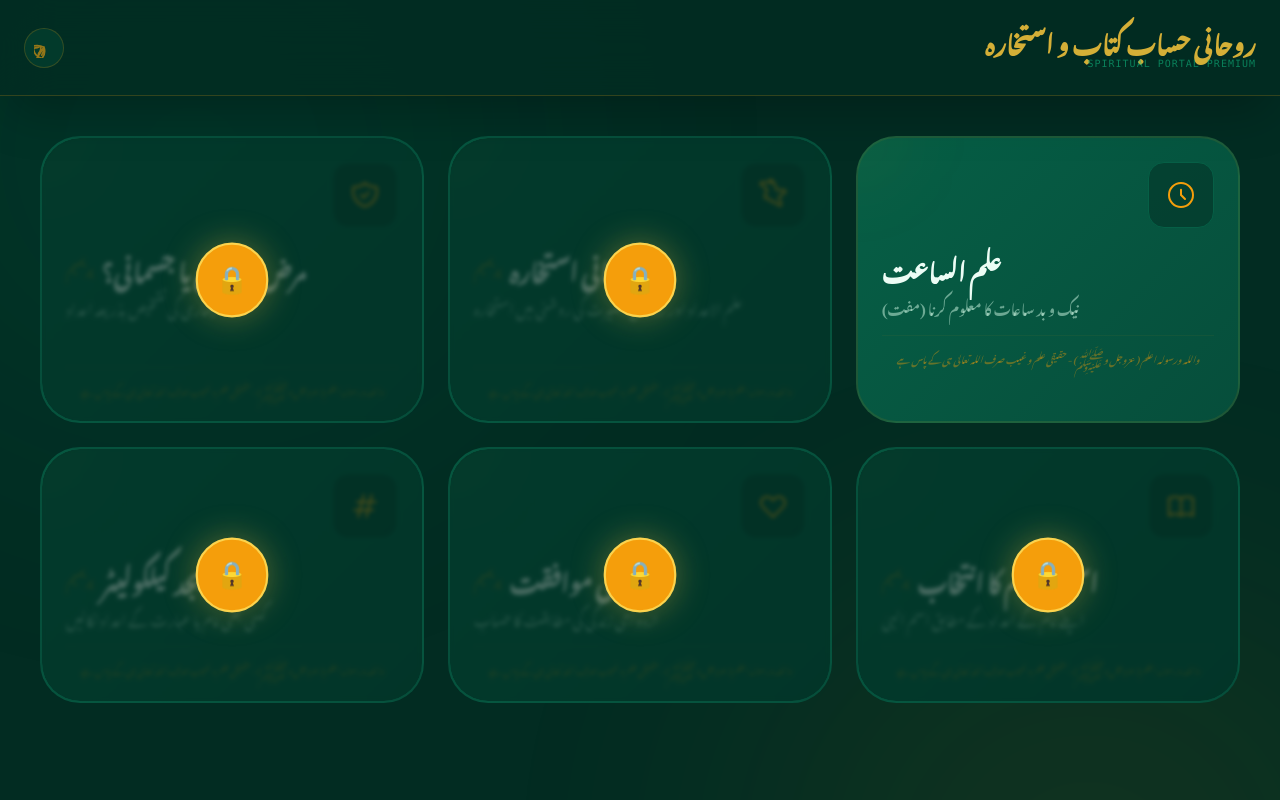
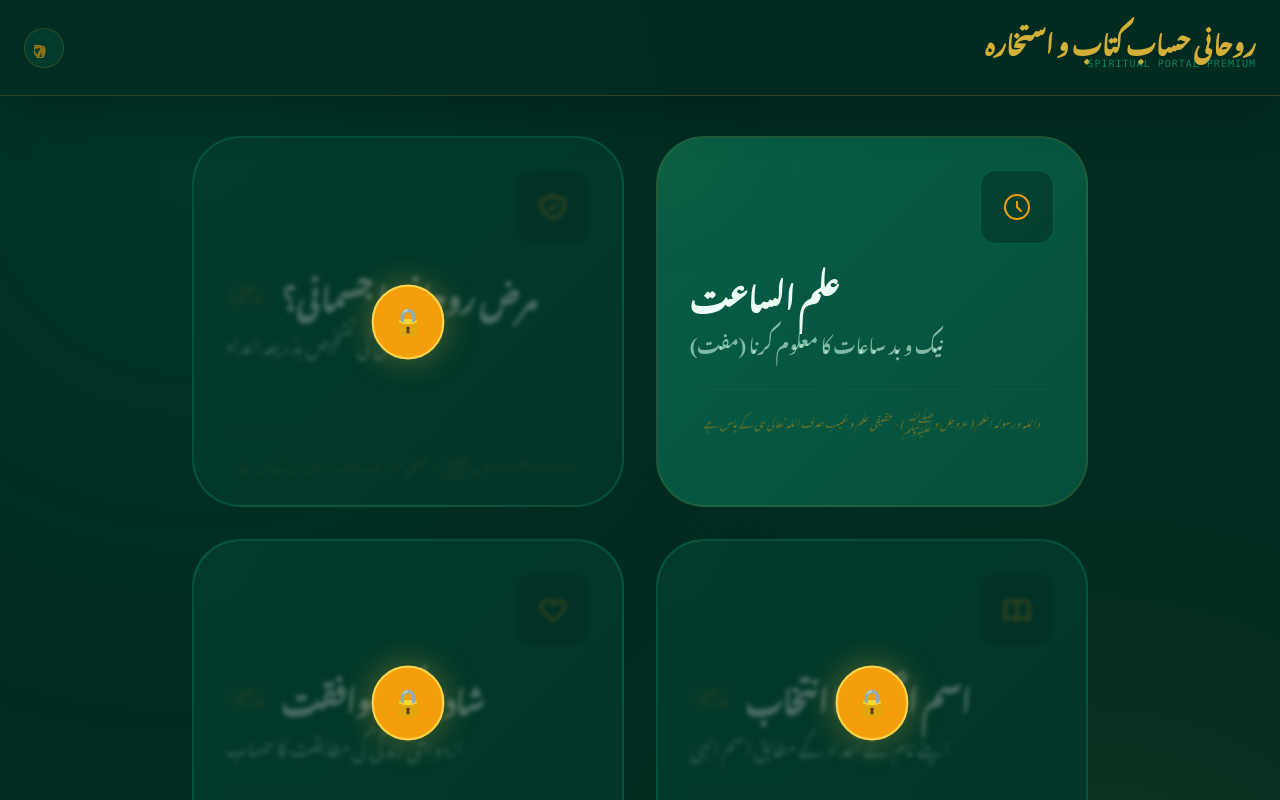
Before and after one commit to hafizmakhmoor51-png/makhmoor-hafiz, a React (Vite) app: page / in a window 1280 px wide. Shown: the top 800 px of the page. Built offline with nearby package versions, Linux system fonts and the light colour scheme; a web font is replaced by a local one.

Commit message:
feat: Remove unused views and related logic
Removes the 'Abjad Calculator' and 'Istikhara AI' views from the application. This includes their entries in the `AppView` enum, their associated components from the main app routing, and any related state or utility functions that are no longer needed.

```diff
--- a/App.tsx
+++ b/App.tsx
@@ -7,9 +7,7 @@ import MarzRohani from './components/MarzRohani';
 import IsmEAzam from './components/IsmEAzam';
 import Saat from './components/Saat';
 import ShadiMuwafiqat from './components/ShadiMuwafiqat';
-import IstikharaAI from './components/IstikharaAI';
 import PremiumModal from './components/PremiumModal';
-import { calculateAbjad } from './utils/abjad';
 
 const App: React.FC = () => {
   const [isUnlocked, setIsUnlocked] = useState<boolean>(false);
@@ -23,10 +21,6 @@ const App: React.FC = () => {
 
   // Shared solar data for global consistency
   const [solarData, setSolarData] = useState<{ sunrise: string; sunset: string } | null>(null);
-
-  // State for simple Abjad calculator view
-  const [calcInput, setCalcInput] = useState('');
-  const [calcResult, setCalcResult] = useState(0);
 
   useEffect(() => {
     const unlocked = localStorage.getItem('spiritual_app_unlocked');
@@ -82,9 +76,7 @@ const App: React.FC = () => {
       case AppView.MARZ_ROHANI: return 'تشخیصِ امراض';
       case AppView.ISM_E_AZAM: return 'انتخابِ اسمِ اعظم';
       case AppView.ILM_US_SAAT: return 'علم الساعات';
-      case AppView.ABJAD_CALC: return 'ابجد کیلکولیٹر';
       case AppView.SHADI_MUWAFIQAT: return 'شادی کی موافقت';
-      case AppView.ISTIKHARA_AI: return 'روحانی استخارہ';
       default: return 'ایپلی کیشن';
     }
   };
@@ -104,29 +96,8 @@ const App: React.FC = () => {
         return <IsmEAzam />;
       case AppView.ILM_US_SAAT:
         return <Saat onUseSaat={handleUseSaat} onSolarDataUpdate={setSolarData} />;
-      case AppView.ABJAD_CALC:
-        return (
-          <div className="max-w-xl mx-auto card-gradient border border-emerald-800 p-8 rounded-2xl animate-fadeIn premium-shadow">
-            <h2 className="text-2xl urdu-text gold-text text-center mb-6">اعداد معلوم کریں</h2>
-            <textarea
-              className="w-full bg-emerald-950/50 border border-emerald-800 rounded-xl p-4 text-right urdu-text text-2xl focus:border-amber-500 focus:outline-none min-h-[150px] resize-none text-emerald-50"
-              placeholder="یہاں عبارت لکھیں..."
-              value={calcInput}
-              onChange={(e) => {
-                setCalcInput(e.target.value);
-                setCalcResult(calculateAbjad(e.target.value));
-              }}
-            />
-            <div className="mt-8 text-center bg-emerald-950/80 p-6 rounded-2xl border border-emerald-800">
-              <span className="text-emerald-400/60 urdu-text block mb-2">کل اعداد</span>
-              <span className="text-6xl font-bold text-amber-500">{calcResult}</span>
-            </div>
-          </div>
-        );
       case AppView.SHADI_MUWAFIQAT:
         return <ShadiMuwafiqat />;
-      case AppView.ISTIKHARA_AI:
-        return <IstikharaAI />;
       default:
         return <Dashboard onSelect={handleViewSelect} isUnlocked={isUnlocked} />;
     }
--- a/components/Dashboard.tsx
+++ b/components/Dashboard.tsx
@@ -1,3 +1,4 @@
+
 import React from 'react';
 import { AppView } from '../types';
 
@@ -17,16 +18,6 @@ const Dashboard: React.FC<DashboardProps> = ({ onSelect, isUnlocked }) => {
       icon: (
         <svg className="w-8 h-8 text-amber-500" fill="none" stroke="currentColor" viewBox="0 0 24 24">
           <path strokeLinecap="round" strokeLinejoin="round" strokeWidth="1.5" d="M12 8v4l3 3m6-3a9 9 0 11-18 0 9 9 0 0118 0z" />
-        </svg>
-      )
-    },
-    {
-      id: AppView.ISTIKHARA_AI,
-      title: 'روحانی استخارہ',
-      desc: 'علم الاعداد اور روحانی بصیرت کی روشنی میں استخارہ',
-      icon: (
-        <svg className="w-8 h-8 text-amber-500" fill="none" stroke="currentColor" viewBox="0 0 24 24">
-          <path strokeLinecap="round" strokeLinejoin="round" strokeWidth="1.5" d="M11.049 2.927c.3-.921 1.603-.921 1.902 0l1.519 4.674a1 1 0 00.95.69h4.915c.969 0 1.371 1.24.588 1.81l-3.976 2.888a1 1 0 00-.363 1.118l1.518 4.674c.3.922-.755 1.688-1.538 1.118l-3.976-2.888a1 1 0 00-1.176 0l-3.976-2.888c-.783.57-1.838-.197-1.538-1.118l1.518-4.674a1 1 0 00-.363-1.118l-3.976-2.888c-.784-.57-.382-1.81.588-1.81h4.914a1 1 0 00.951-.69l1.519-4.674z" />
         </svg>
       )
     },
@@ -59,30 +50,20 @@ const Dashboard: React.FC<DashboardProps> = ({ onSelect, isUnlocked }) => {
           <path strokeLinecap="round" strokeLinejoin="round" strokeWidth="1.5" d="M4.318 6.318a4.5 4.5 0 000 6.364L12 20.364l7.682-7.682a4.5 4.5 0 00-6.364-6.364L12 7.636l-1.318-1.318a4.5 4.5 0 00-6.364 0z" />
         </svg>
       )
-    },
-    {
-      id: AppView.ABJAD_CALC,
-      title: 'ابجد کیلکولیٹر',
-      desc: 'کسی بھی نام یا عبارت کے اعداد نکالیں',
-      icon: (
-        <svg className="w-8 h-8 text-amber-500" fill="none" stroke="currentColor" viewBox="0 0 24 24">
-          <path strokeLinecap="round" strokeLinejoin="round" strokeWidth="1.5" d="M7 20l4-16m2 16l4-16M6 9h14M4 15h14" />
-        </svg>
-      )
-    },
+    }
   ];
 
   const disclaimer = "واللہ ورسولہ اعلم (عزوجل و ﷺ) - حقیقی علم و غیب صرف اللہ تعالیٰ ہی کے پاس ہے";
 
   return (
-    <div className="grid grid-cols-1 md:grid-cols-2 lg:grid-cols-3 gap-6 animate-fadeIn pb-24">
+    <div className="max-w-4xl mx-auto grid grid-cols-1 md:grid-cols-2 gap-8 animate-fadeIn pb-24">
       {features.map((f) => {
         const locked = !isUnlocked && isPremium(f.id);
         return (
           <button
             key={f.id}
             onClick={() => onSelect(f.id)}
-            className={`card-gradient p-6 rounded-[2.5rem] text-right transition-all transform hover:-translate-y-1 hover:shadow-[0_20px_40px_-15px_rgba(0,0,0,0.4)] group relative overflow-hidden flex flex-col items-end border-2 ${locked ? 'border-emerald-900/50' : 'border-amber-500/10'}`}
+            className={`card-gradient p-8 rounded-[3rem] text-right transition-all transform hover:-translate-y-2 hover:shadow-[0_30px_60px_-15px_rgba(0,0,0,0.5)] group relative overflow-hidden flex flex-col items-end border-2 ${locked ? 'border-emerald-900/50' : 'border-amber-500/10'}`}
           >
             {/* Locked Overlay */}
             {locked && (
@@ -93,31 +74,31 @@ const Dashboard: React.FC<DashboardProps> = ({ onSelect, isUnlocked }) => {
               </div>
             )}
 
-            <div className="absolute top-0 left-0 w-24 h-24 bg-amber-500/5 blur-[40px] rounded-full -ml-12 -mt-12"></div>
+            <div className="absolute top-0 left-0 w-32 h-32 bg-amber-500/5 blur-[50px] rounded-full -ml-16 -mt-16"></div>
 
-            <div className="mb-6 bg-emerald-950/50 p-4 rounded-2xl border border-emerald-800 group-hover:border-amber-500/40 transition-all self-start">
+            <div className="mb-8 bg-emerald-950/50 p-5 rounded-2xl border border-emerald-800 group-hover:border-amber-500/40 transition-all self-start">
               {f.icon}
             </div>
 
-            <h3 className="text-2xl urdu-text font-bold mb-3 group-hover:text-amber-500 transition-colors flex items-center gap-2">
+            <h3 className="text-3xl urdu-text font-bold mb-4 group-hover:text-amber-500 transition-colors flex items-center gap-3">
               {f.title}
-              {locked && <span className="text-amber-500/30 text-xs">پریمیم</span>}
+              {locked && <span className="text-amber-500/30 text-xs bg-amber-500/5 px-2 py-1 rounded">پریمیم</span>}
             </h3>
 
-            <p className="text-emerald-100/50 text-sm urdu-text leading-relaxed mb-auto">
+            <p className="text-emerald-100/60 text-lg urdu-text leading-relaxed mb-8 text-right">
               {f.desc}
             </p>
 
-            <div className="w-full mt-4 pt-4 border-t border-amber-500/5">
-              <span className="urdu-text text-[9px] italic text-amber-500/40 text-center block leading-normal">
+            <div className="w-full mt-auto pt-6 border-t border-amber-500/5">
+              <span className="urdu-text text-[10px] italic text-amber-500/30 text-center block leading-normal">
                 {disclaimer}
               </span>
             </div>
 
             {!locked && (
-              <div className="mt-4 flex items-center gap-2 text-amber-500/60 opacity-0 group-hover:opacity-100 transition-all transform translate-x-4 group-hover:translate-x-0">
-                <span className="urdu-text text-xs">استعمال کریں</span>
-                <svg className="w-4 h-4" fill="none" stroke="currentColor" viewBox="0 0 24 24">
+              <div className="mt-6 flex items-center gap-2 text-amber-500/60 opacity-0 group-hover:opacity-100 transition-all transform translate-x-4 group-hover:translate-x-0">
+                <span className="urdu-text text-sm">شروع کریں</span>
+                <svg className="w-5 h-5" fill="none" stroke="currentColor" viewBox="0 0 24 24">
                   <path strokeLinecap="round" strokeLinejoin="round" strokeWidth="2" d="M11 19l-7-7m0 0l7-7m-7 7h18" />
                 </svg>
               </div>
--- a/types.ts
+++ b/types.ts
@@ -4,9 +4,7 @@ export enum AppView {
   MARZ_ROHANI = 'MARZ_ROHANI',
   ISM_E_AZAM = 'ISM_E_AZAM',
   ILM_US_SAAT = 'ILM_US_SAAT',
-  SHADI_MUWAFIQAT = 'SHADI_MUWAFIQAT',
-  ABJAD_CALC = 'ABJAD_CALC',
-  ISTIKHARA_AI = 'ISTIKHARA_AI'
+  SHADI_MUWAFIQAT = 'SHADI_MUWAFIQAT'
 }
 
 export interface AllahName {
```
